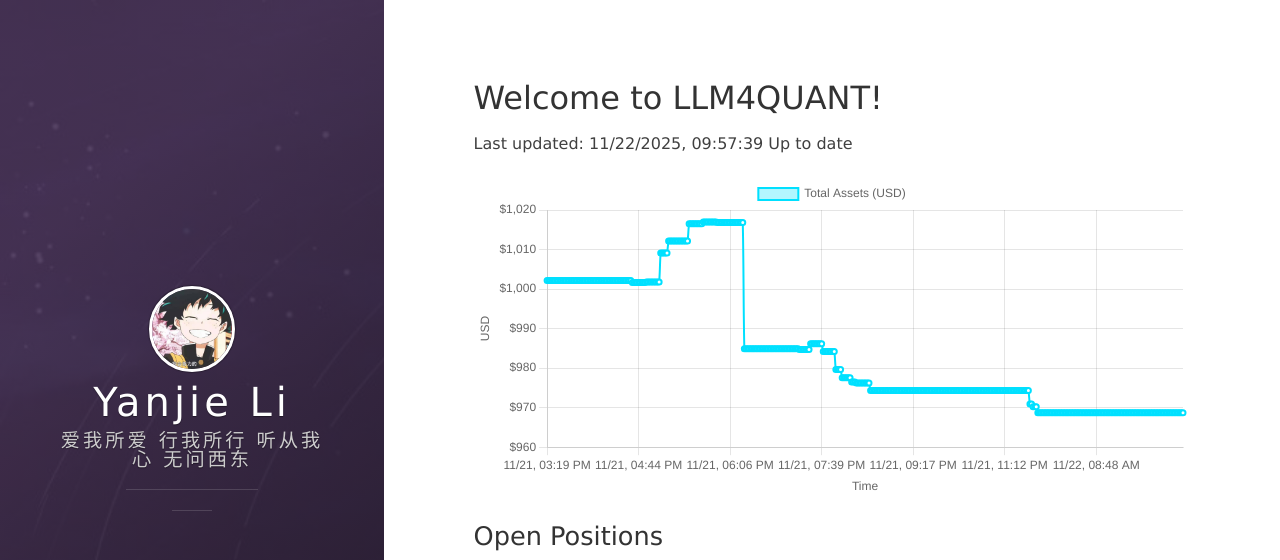
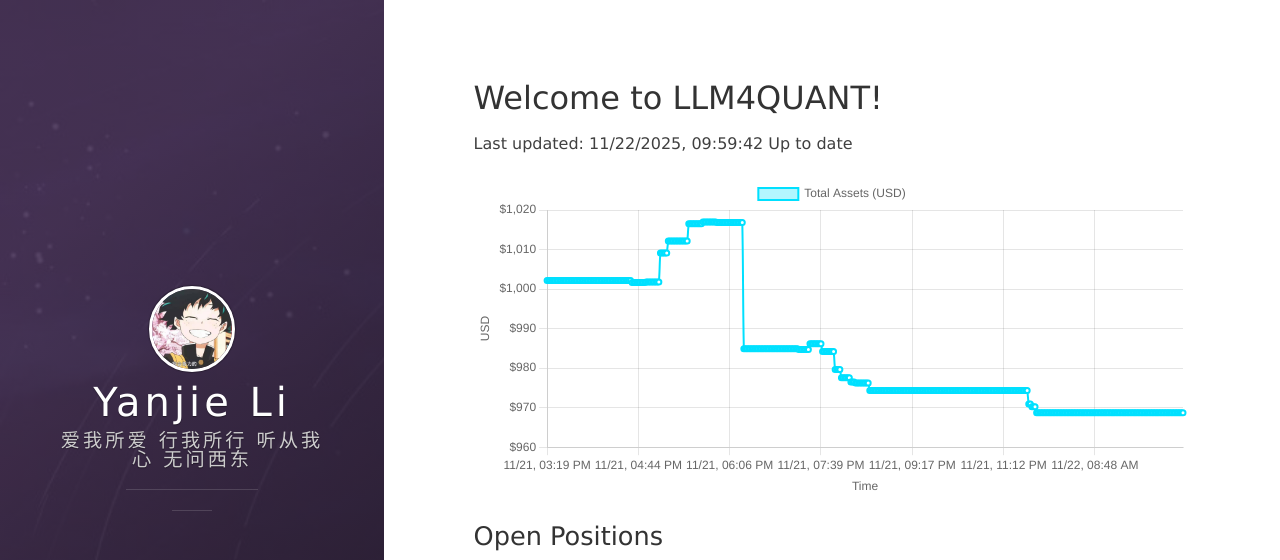
Before and after one commit to leeyegy/leeyegy.github.io, a Jekyll site: the page built from live-trading.html, in a window 1280 px wide and 1026 px high. Shown: the top 560 px of the window. Built offline with Jekyll 4.4.1, drawn with Linux system fonts in a browser that asks for light colours; nearby versions of some CDN libraries.

Commit message:
AccountMonitor: update balance history 2025-11-22T17:59:42+08:00

```diff
--- a/assets/data/binance/balance-history.json
+++ b/assets/data/binance/balance-history.json
@@ -1,5 +1,5 @@
 {
-  "generatedAt": "2025-11-22T17:57:39+08:00",
+  "generatedAt": "2025-11-22T17:59:42+08:00",
   "asset": "total_usd_value",
   "history": [
     {
@@ -1616,6 +1616,10 @@
     },
     {
       "timestamp": "2025-11-22T17:57:39+08:00",
+      "totalUsd": 968.69074819
+    },
+    {
+      "timestamp": "2025-11-22T17:59:42+08:00",
       "totalUsd": 968.69074819
     }
   ]
```
